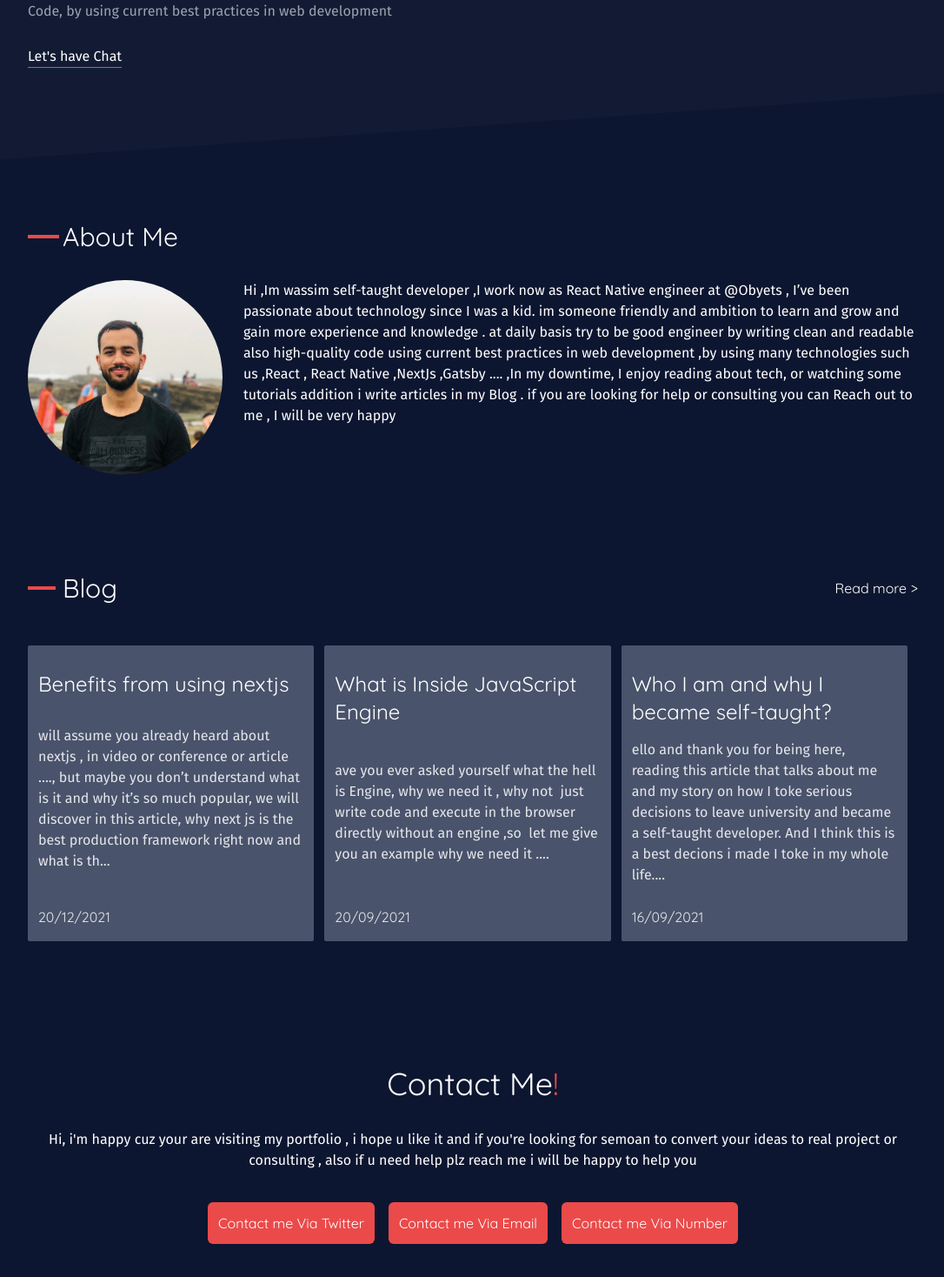
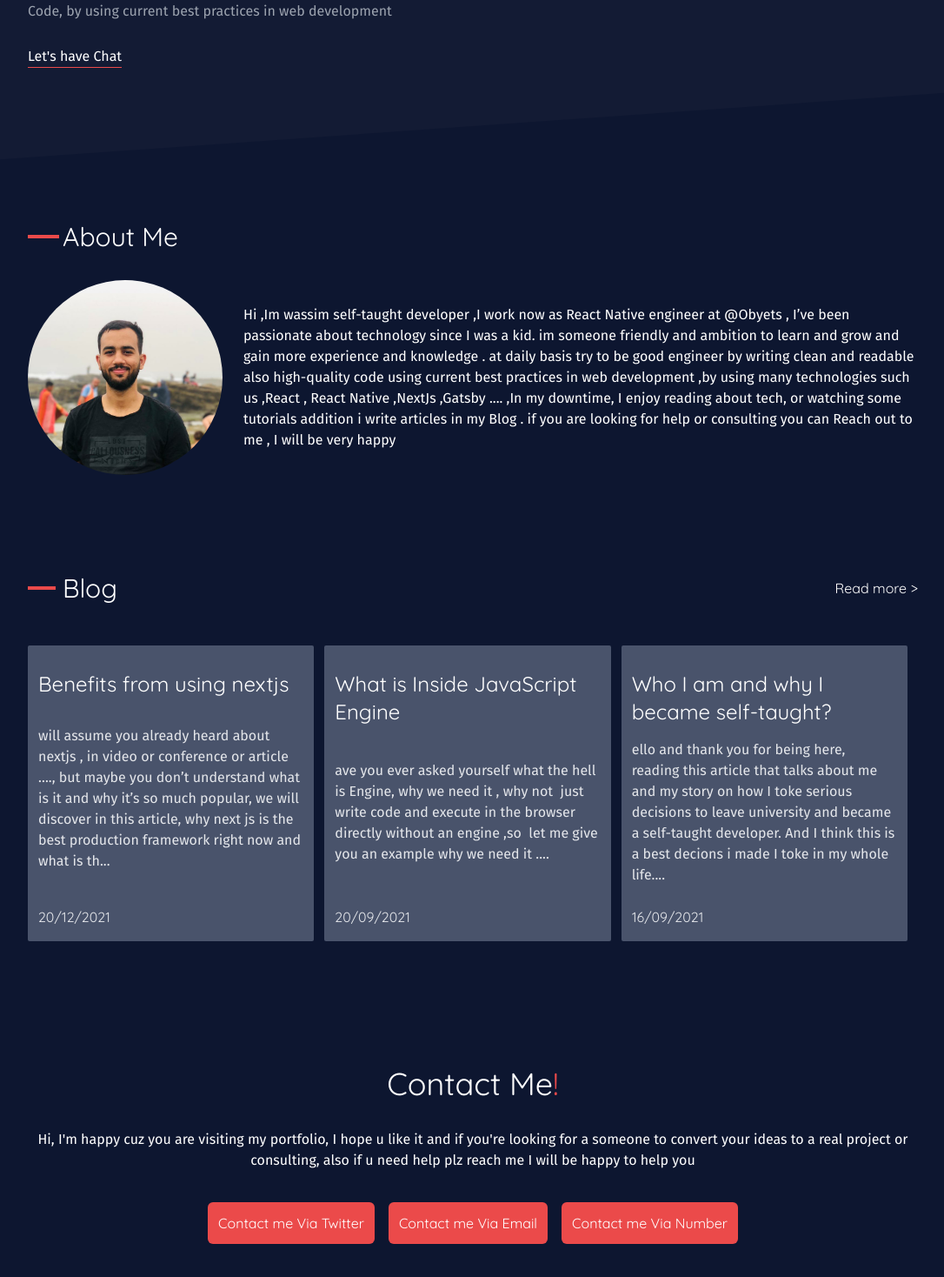
Before and after one commit to wassimnassour/wnassour.com, a Next.js app: page / in a window 1280 px wide. Shown: the part 356-1824 px from the top of the page at 87% size, without its empty margins (96-1182 px from the left). Built offline with nearby package versions, Linux system fonts and the light colour scheme; a web font is replaced by a local one.

Commit message:
fix typo

```diff
--- a/src/components/Home/About.tsx
+++ b/src/components/Home/About.tsx
@@ -8,13 +8,13 @@ export const About = () => {
     <div id="about" className="flex items-center justify-center my-16 mb-28">
       <div className="flex flex-col items-start justify-start w-11/12 max-w-5xl md:9/12 ">
         <div className="flex items-center justify-center">
-          <span className="mr-1 w-9 h-1 bg-secondary "></span>
+          <span className="h-1 mr-1 w-9 bg-secondary "></span>
           <h2 className="text-3xl text-white"> About Me</h2>
         </div>
 
-        <div className="flex flex-col md:flex-row mt-8">
+        <div className="flex flex-col items-center mt-8 md:flex-row">
           <img
-            className="w-36 h-36 md:w-56 h-56 object-cover hidden md:block rounded-full"
+            className="hidden object-cover h-56 rounded-full w-36 h-36 md:w-56 md:block"
             src="/assets/wassim.jpg"
             alt="wassim portfolio"
           />
--- a/src/components/Home/Contact.tsx
+++ b/src/components/Home/Contact.tsx
@@ -7,19 +7,18 @@ export const Contact = () => {
   return (
     <div
       id="contactMe"
-      className="w-11/12 md:w-10/12 max-w-5xl flex  flex-col items-center justify-center mx-auto my-36"
+      className="flex flex-col items-center justify-center w-11/12 max-w-5xl mx-auto md:w-10/12 my-36"
     >
-      <h2 className="text-4xl mb-5 text-white ">
+      <h2 className="mb-5 text-4xl text-white ">
         Contact Me
         <span className="text-secondary">!</span>
       </h2>
-      <p className="text-center text-white my-3">
-        Hi, i'm happy cuz your are visiting my portfolio , i hope u like it and
-        if you're looking for semoan to convert your ideas to real project or
-        consulting , also if u need help plz reach me i will be happy to help
-        you
+      <p className="my-3 text-center text-white">
+        Hi, I'm happy cuz you are visiting my portfolio, I hope u like it and if
+        you're looking for a someone to convert your ideas to a real project or
+        consulting, also if u need help plz reach me I will be happy to help you
       </p>
-      <div className="flex flex-col md:flex-row mb-3 mt-3">
+      <div className="flex flex-col mt-3 mb-3 md:flex-row">
         <a
           className={button}
           href={TWITTER_URL}
```
